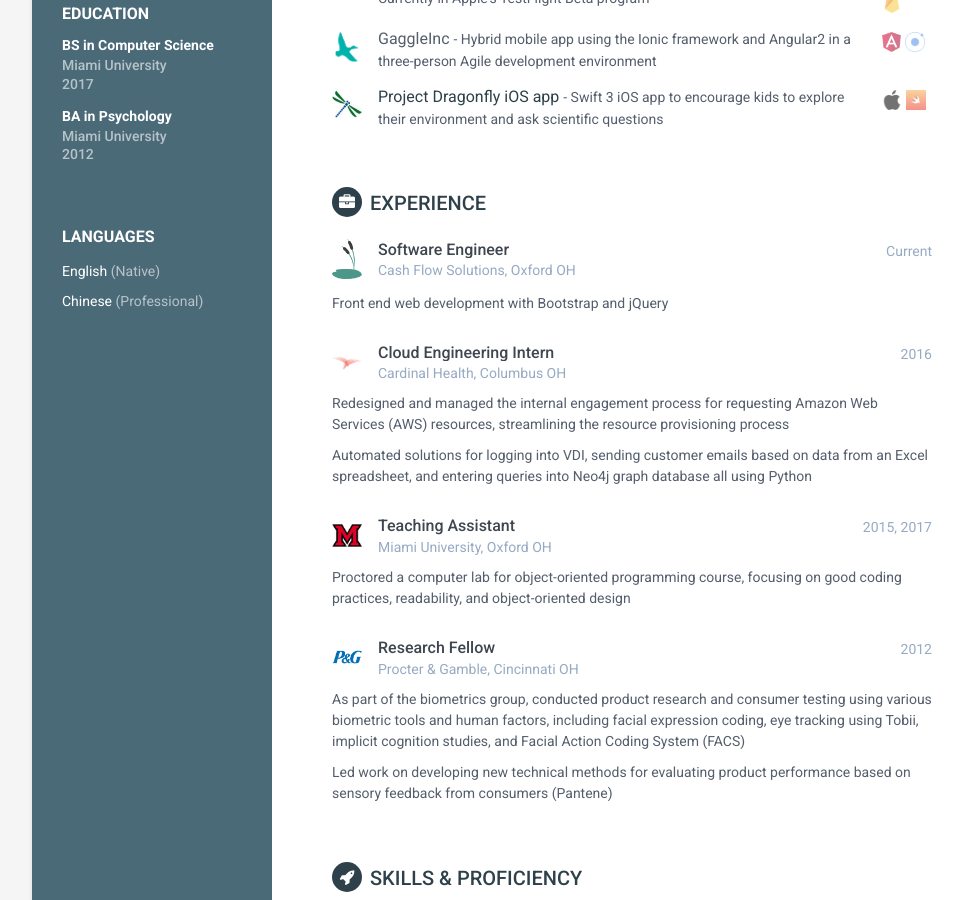
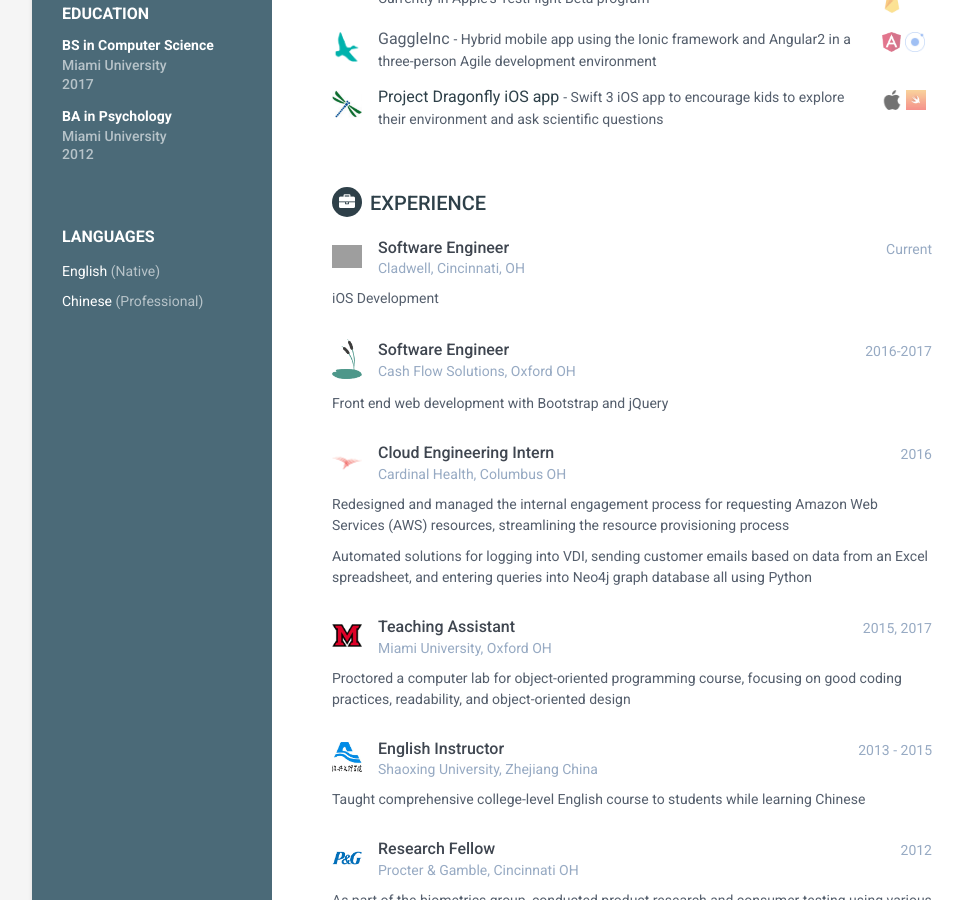
Before and after one commit to kochrt/kochrt.github.io, a Jekyll site: the page built from index.md, in a window 1280 px wide and 900 px high, scrolled down 559 px. Shown: the whole window, without its empty margins (128-1091 px from the left). Built offline with Jekyll 4.4.1, drawn with Linux system fonts in a browser that asks for light colours; grey boxes are pictures that could not be loaded.

Commit message:
add cladwell

```diff
--- a/index.md
+++ b/index.md
@@ -15,7 +15,7 @@ projects: [
         details: "Python webscraper for whoishiring.io based on keywords",
         stack: [
             ["Python.png", "Python"]
-            ]
+        ]
     },
     {
         label: "Patterson Bridge",
@@ -25,7 +25,7 @@ projects: [
         stack: [
             ["Angular2.png", "Angular2"],
             ["Firebase.jpeg", "Firebase"]
-            ]
+        ]
     },
     {
         label: "Patterson Bridge iOS app",
@@ -36,7 +36,7 @@ projects: [
             ["iOS.png", "iOS"],
             ["Swift.jpeg", "Swift"],
             ["Firebase.jpeg", "Firebase"]
-            ]
+        ]
     },
     {
         label: "Pîng iOS app",
@@ -74,9 +74,18 @@ projects: [
 experiences: [
     {
         title: "Software Engineer",
+        img: "cladwell.png",
+        company: "Cladwell, Cincinnati, OH",
+        time: "Current",
+        details: [
+            "iOS Development"
+        ]
+    },
+    {
+        title: "Software Engineer",
         img: "cfs.png",
         company: "Cash Flow Solutions, Oxford OH",
-        time: "Current",
+        time: "2016-2017",
         details: [
             "Front end web development with Bootstrap and jQuery"
         ]
@@ -100,15 +109,15 @@ experiences: [
             "Proctored a computer lab for object-oriented programming course, focusing on good coding practices, readability, and object-oriented design"
         ]
     },
-    # {
-    #     title: "English Instructor",
-    #     img: "shaoxing.png",
-    #     company: "Shaoxing University, Zhejiang China",
-    #     time: "2013 - 2015",
-    #     details: [
-    #         "Taught comprehensive college-level English course to students while learning Chinese"
-    #     ]
-    # },
+    {
+        title: "English Instructor",
+        img: "shaoxing.png",
+        company: "Shaoxing University, Zhejiang China",
+        time: "2013 - 2015",
+        details: [
+            "Taught comprehensive college-level English course to students while learning Chinese"
+        ]
+    },
     {
         title: "Research Fellow",
         img: "proctergamble.png",
```
